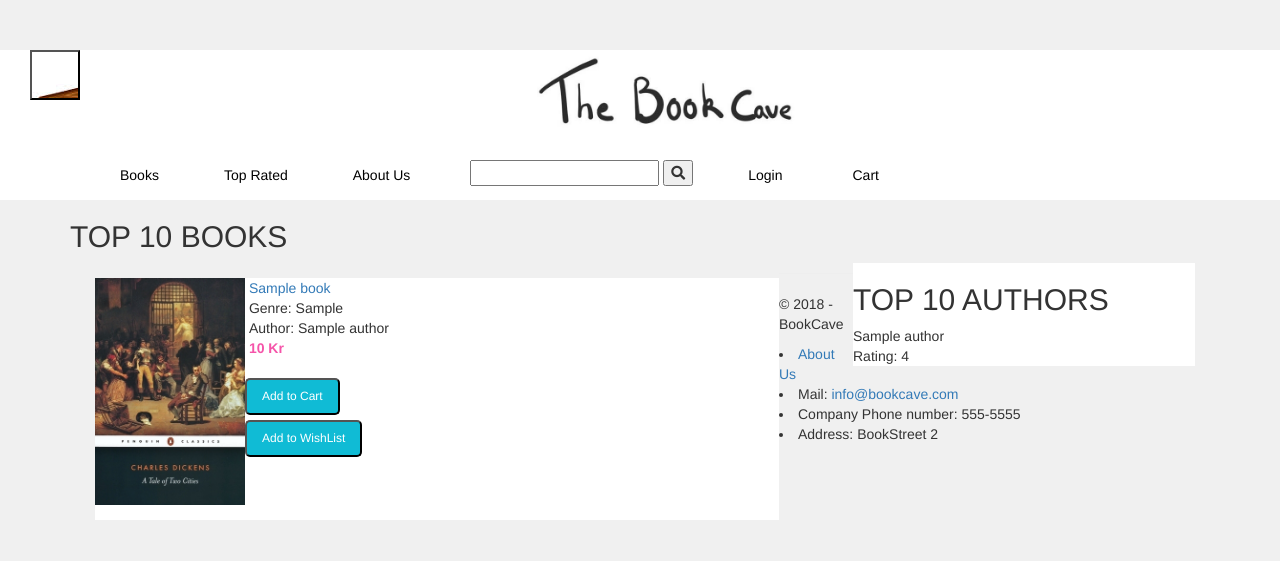
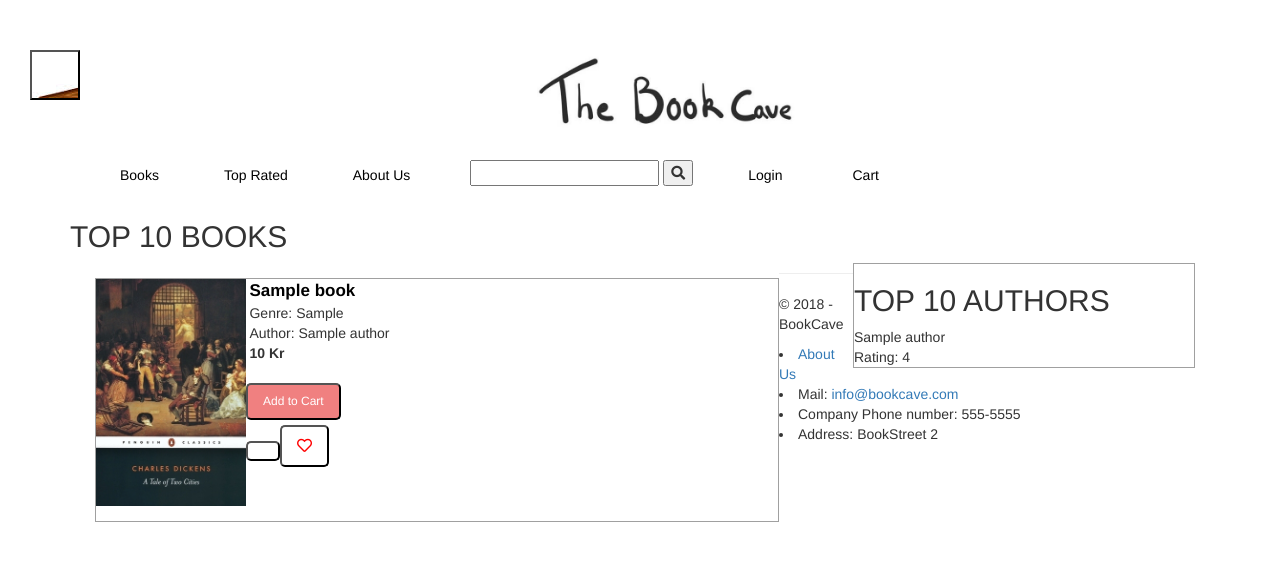
Before and after one commit to JohannHinrik/BookCave, an ASP.NET Core app: page /Book/TopRated in a window 1280 px wide. Shown: the top 561 px of the page. Run offline with ASP.NET Core 8, Linux system fonts and the light colour scheme; tables that the repository leaves empty hold one stand-in row (values such as "Sample post"); the project's own start-up code is not run, and a stand-in starts its controllers and pages; some libraries are stand-ins or nearby versions.

Commit message:
changes to wishlistbutton and the look of books

```diff
--- a/Views/Book/Details.cshtml
+++ b/Views/Book/Details.cshtml
@@ -8,7 +8,6 @@
     <div class="BookDetailsInfo">
         Genre: @Model.Genre <br/>
         Author: @Model.Author <br/>
-        <p class="bookPrice">@Model.Price Kr</p>
         About: <br/>
         @Model.About
         <br/>
@@ -20,6 +19,6 @@
     <div class="addToButtons">
         <button type="button" class="cartButton">Add to Cart</button>
         <br/>
-        <button type="button" class="wishListButton">Add to WishList</button>
+        <button type="button" class="wishListButton"><button type="button" class="wishListButton"><i class="far fa-heart"></i></button></button>
     </div>
 </div>
--- a/Views/Book/Index.cshtml
+++ b/Views/Book/Index.cshtml
@@ -18,7 +18,7 @@
             </div>
             <!-- Book info  -->
             <div class="BookInfo">
-                <a asp-controller="Book" asp-action="Details" asp-route-id="@book.BookId">@book.Title</a> <br/>
+                <a asp-controller="Book" asp-action="Details" asp-route-id="@book.BookId" class="bookTitle">@book.Title</a> <br/>
                 Genre: @book.Genre <br/>
                 Author: @book.Author <br/>
                <p class="bookPrice">@book.Price Kr</p>
@@ -26,7 +26,7 @@
             <div class="addToButtons">
                 <button type="button" class="cartButton">Add to Cart</button>
                 <br/>
-                <button type="button" class="wishListButton">Add to WishList</button>
+                <button type="button" class="wishListButton"><i class="far fa-heart"></i></button>
             </div>
         </div>
     }
--- a/Views/Book/TopRated.cshtml
+++ b/Views/Book/TopRated.cshtml
@@ -1,7 +1,7 @@
 @model Tuple<List<BookCave.Models.ViewModels.BookListViewModel>,List<BookCave.Models.ViewModels.AuthorListViewModel>>
 
 <h2 id="topBooksH2">TOP 10 BOOKS</h2>
-<div id="topBooks">
+<div class="topBooks">
     @foreach(var book in Model.Item1)
     {
         <div class="topBookDiv">
@@ -9,7 +9,7 @@
                 <img src="~/images/books/(@book.BookId).jpg" alt="@book.Title" class="bookCover">
             </div>
             <div class="BookInfo">
-                <a asp-controller="Book" asp-action="Details" asp-route-id="@book.BookId">@book.Title</a> <br/>
+                <a asp-controller="Book" asp-action="Details" asp-route-id="@book.BookId" class ="bookTitle">@book.Title</a> <br/>
                 Genre: @book.Genre <br/>
                 Author: @book.Author <br/>
                 <p class="bookPrice">@book.Price Kr</p>
@@ -17,7 +17,7 @@
             <div class="addToButtons">
                 <button type="button" class="cartButton">Add to Cart</button>
                 <br/>
-                <button type="button" class="wishListButton">Add to WishList</button>
+                <button type="button" class="wishListButton"><button type="button" class="wishListButton"><i class="far fa-heart"></i></button></button>
             </div>
         </div>
     }
--- a/wwwroot/css/bookCaveStyle.css
+++ b/wwwroot/css/bookCaveStyle.css
@@ -75,16 +75,22 @@
     margin-bottom: 15px;
     background: white;
     overflow: auto;
+    border-style: solid;
+    border-color: rgb(160,160,160);
+    border-width: 1px;
 }
 
 
 @media only screen and (max-width: 1200px) {
-    .bookDiv, topBookDiv
+    .bookDiv, topBooks
     {
         width: 342px;
         margin-right: 15px;
         margin-bottom: 15px;
         background: white;
+        border-style: solid;
+        border-color: rgb(160,160,160);
+        border-width: 1px;
     }
 }
 
@@ -117,7 +123,7 @@
     padding: 8px 15px;
     border-radius: 5px;
     text-align: center;
-    background: rgb(16, 187, 213);
+    background: lightcoral;
     color: white;
 }
 
@@ -126,14 +132,15 @@
     background-color: cornflowerblue;
     color: white;
 }
+
 .wishListButton
 {
-    font-size: 12px;
+    font-size: 15px;
     padding: 8px 15px;
     border-radius: 5px;
     text-align: center;
-    background: rgb(16, 187, 213);
-    color: white;
+    background: transparent;
+    color: red;
 }
 
 .wishListButton:hover
@@ -168,12 +175,12 @@
 
 .bookPrice
 {
-    color: rgb(245, 84, 169);
     font-weight: bold;
 }
+
 body
 {
-    background: rgb(240, 240, 240);
+    background: white;
 }
 
 /* Footer */
@@ -190,13 +197,16 @@ h2
 }
 
 /* Top Rated Books */
-#topBooks
+.topBooks
 {
     float:left;
     width: 60%;
     background: white;
     margin-top: 15px;
     margin-left: 25px;
+    border-style: solid;
+    border-color: rgb(160,160,160);
+    border-width: 1px;
 }
 
 #topAuthors
@@ -213,3 +223,12 @@ h2
     margin-bottom: 15px;
     background: white;
 }
+
+/* Book title name  */
+.bookTitle
+{
+    font-weight: bold;
+    font-size: 17px;
+    color: black;
+    padding-right: 3px;
+}
```
